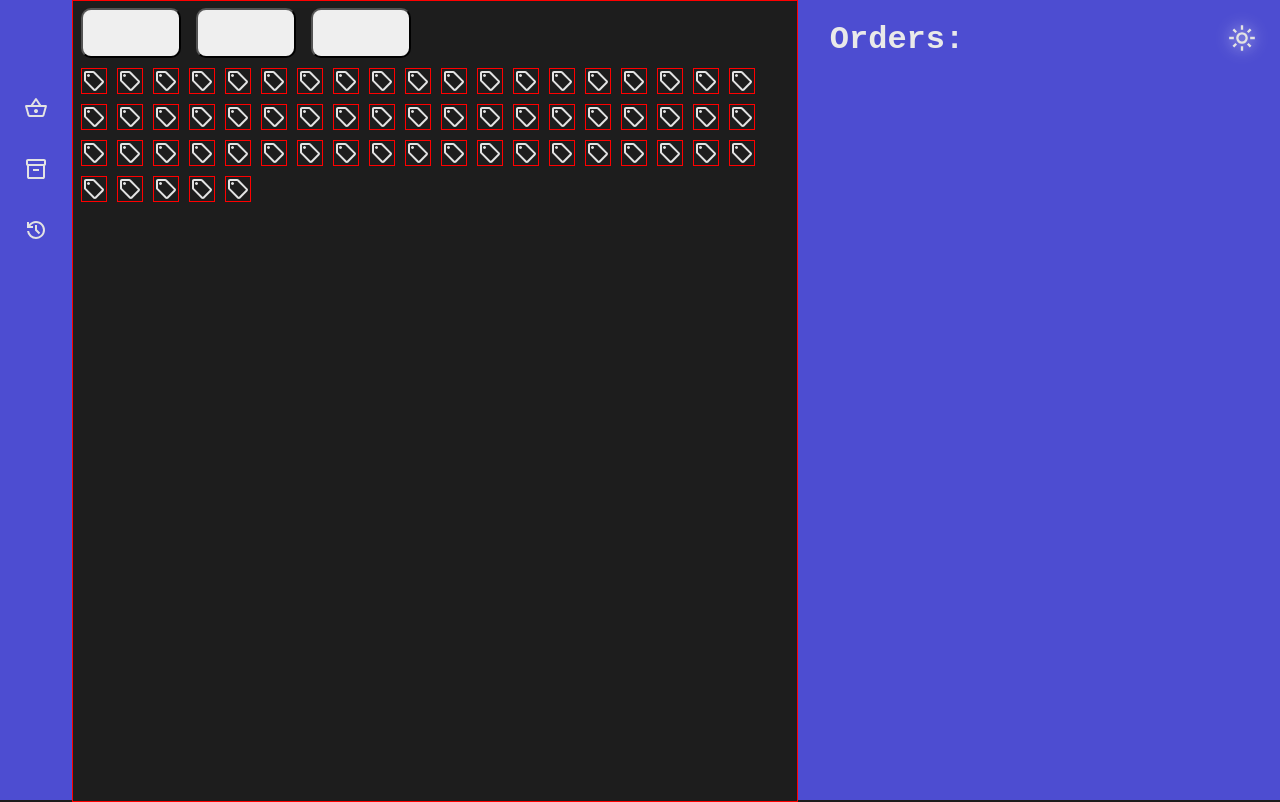
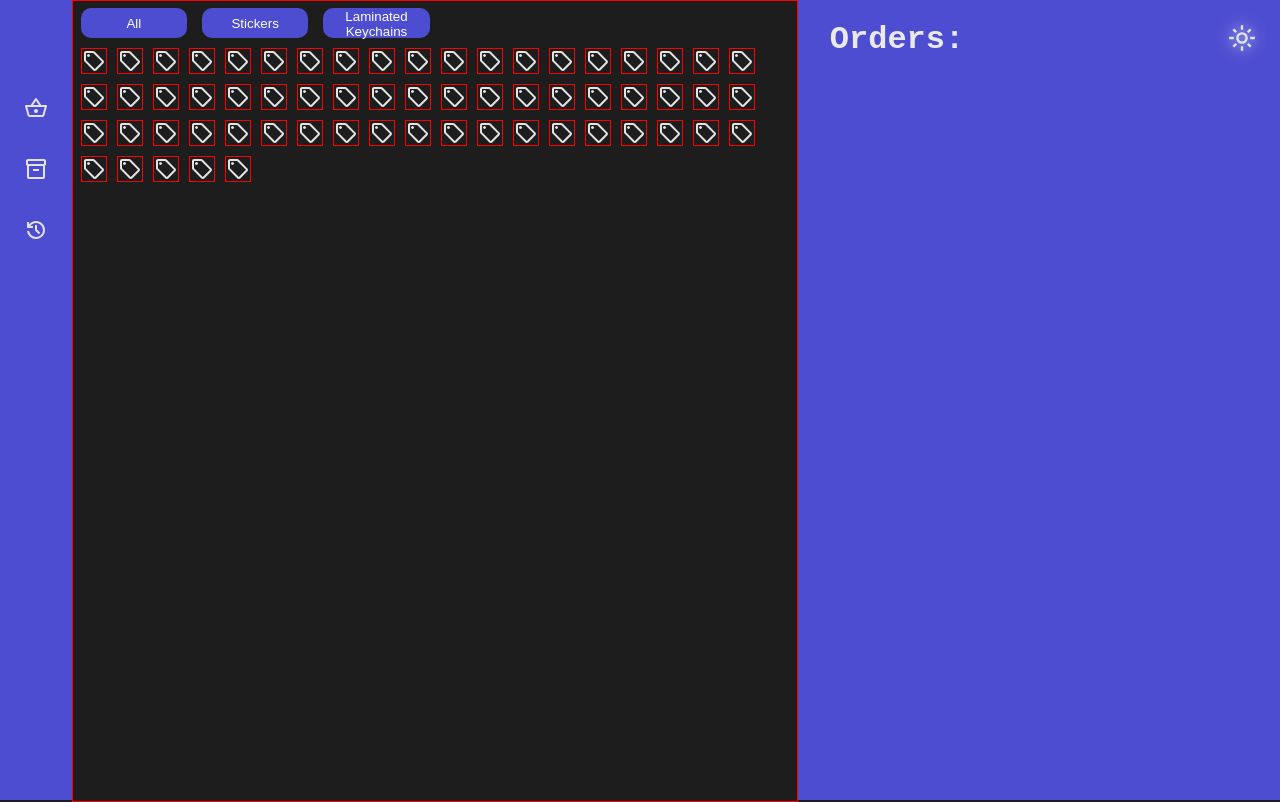
Before and after one commit to Noctou/pos-project, a React (Vite) app in the folder pos/: page / in a window 1280 px wide. Built offline with nearby package versions, Linux system fonts and the light colour scheme.

Commit message:
added buttons

```diff
--- a/pos/src/App.css
+++ b/pos/src/App.css
@@ -154,16 +154,20 @@
     height: 24px;
 }
 
-.buttons{
+.buttons-wrapper {
     display: flex;
     gap: 15px;
     width: 100%;
 }
 
-.buttons button{
-    width: 100px;
-    height: 50px;
+.buttons-wrapper button {
+    width: 15%;
+    height: 30px;
     border-radius: 10px;
+
+    background-color: rgb(77, 77, 209);
+    border: none;
+    color: white;
 }
 /* Orders Container */
 
--- a/pos/src/components/MainContent.jsx
+++ b/pos/src/components/MainContent.jsx
@@ -1,10 +1,10 @@
 export default function MainContent(){
     return (
         <div className="items-container">
-            <div className="buttons">
-                <button></button>
-                <button></button>
-                <button></button>
+            <div className="buttons-wrapper">
+                <button>All</button>
+                <button>Stickers</button>
+                <button>Laminated Keychains</button>
             </div>
             <div className="item">
                 <svg
```
